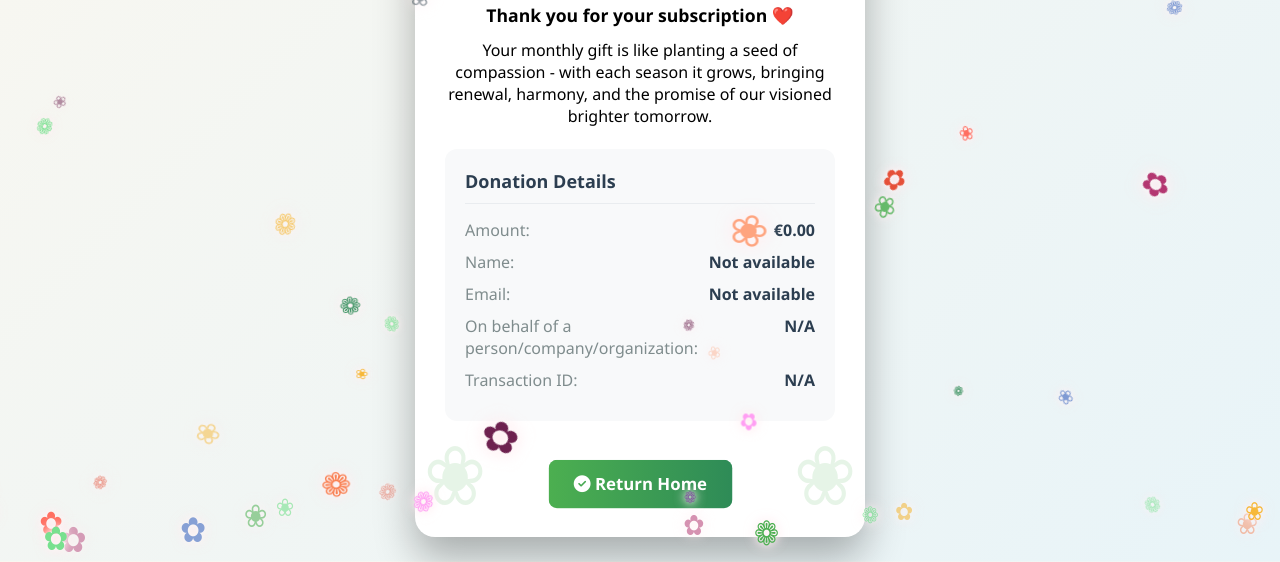
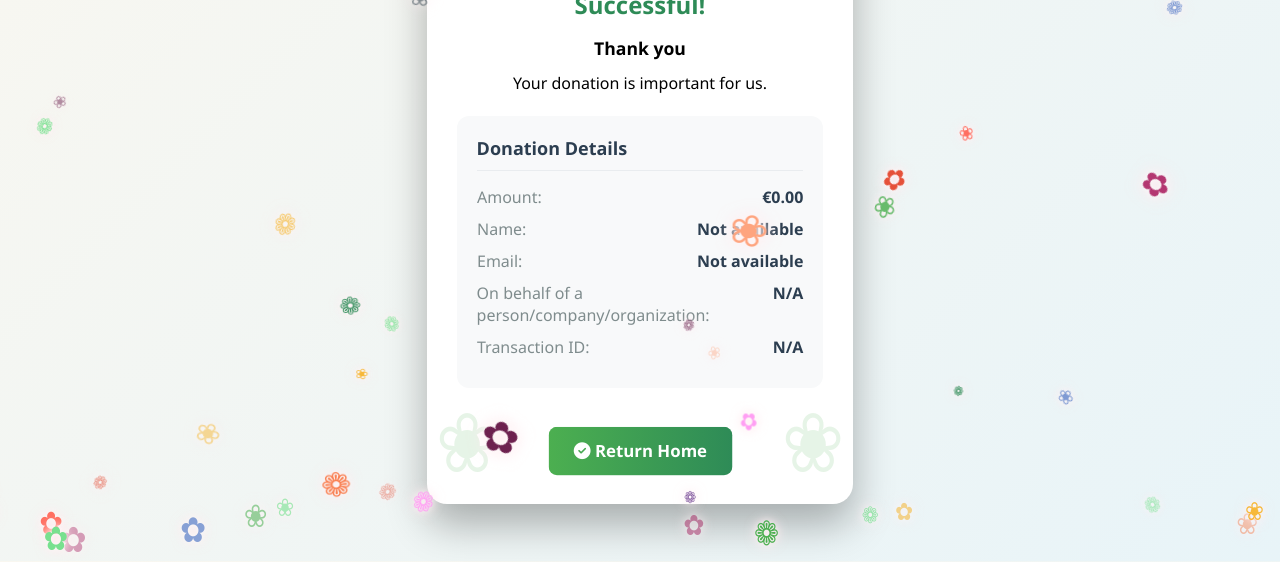
Before and after one commit to devTho77-star/stripe-test-gv-pay-monthly_pciOK, a website: page success_confirmation.html in a window 1280 px wide. Shown: the part 239-801 px from the top of the page. Drawn offline with Linux system fonts and the light colour scheme.

Commit message:
Update success_confirmation.html

```diff
--- a/success_confirmation.html
+++ b/success_confirmation.html
@@ -129,18 +129,79 @@
     .corner-bottom-right { bottom:10px; right:10px; }
 
     /* Donation Details */
-    .donation-details { background:#f8f9fa; border-radius:12px; padding:20px; margin:20px 0; text-align:left; }
-    .donation-details h3 { color:#2c3e50; margin-bottom:15px; font-size:18px; border-bottom:1px solid #e9ecef; padding-bottom:10px; }
-    .detail-row { display:flex; justify-content:space-between; margin-bottom:10px; }
+    .donation-details {
+      background:#f8f9fa;
+      border-radius:12px;
+      padding:20px;
+      margin:20px 0;
+      text-align:left;
+      animation: fadeIn 1s ease forwards;
+      opacity: 0;
+      transform: translateY(20px);
+    }
+    @keyframes fadeIn {
+      to { opacity: 1; transform: translateY(0); }
+    }
+    .donation-details h3 {
+      color:#2c3e50;
+      margin-bottom:15px;
+      font-size:18px;
+      border-bottom:1px solid #e9ecef;
+      padding-bottom:10px;
+      animation: slideInFromLeft 0.8s ease forwards;
+      opacity: 0;
+      transform: translateX(-20px);
+    }
+    @keyframes slideInFromLeft {
+      to { opacity: 1; transform: translateX(0); }
+    }
+    .detail-row {
+      display:flex;
+      justify-content:space-between;
+      margin-bottom:10px;
+      animation: fadeInRow 0.5s ease forwards;
+      opacity: 0;
+    }
+    .detail-row:nth-child(1) { animation-delay: 0.2s; }
+    .detail-row:nth-child(2) { animation-delay: 0.3s; }
+    .detail-row:nth-child(3) { animation-delay: 0.4s; }
+    .detail-row:nth-child(4) { animation-delay: 0.5s; }
+    .detail-row:nth-child(5) { animation-delay: 0.6s; }
+    @keyframes fadeInRow {
+      to { opacity: 1; }
+    }
     .detail-label { color:#7f8c8d; font-weight:500; }
     .detail-value { color:#2c3e50; font-weight:600; }
 
+    /* Thank you message animation */
+    .thank-you-message {
+      animation: thankYouPulse 2s ease-in-out infinite;
+    }
+    @keyframes thankYouPulse {
+      0%, 100% { transform: scale(1); }
+      50% { transform: scale(1.05); }
+    }
+
     /* Flowers */
-    .flower { position:fixed; pointer-events:none; z-index:1001; font-size:24px; opacity:0.9;
+    .flower {
+      position:fixed;
+      pointer-events:none;
+      z-index:1001;
+      font-size:24px;
+      opacity:0.9;
       text-shadow:0 0 6px rgba(255,255,255,0.8),0 0 12px rgba(255,192,203,0.6);
       filter: drop-shadow(0 0 6px rgba(255,255,255,0.6));
     }
-    #flower-ground { position:fixed; bottom:0; left:0; width:100%; height:200px; pointer-events:none; z-index:1001; overflow:visible; }
+    #flower-ground {
+      position:fixed;
+      bottom:0;
+      left:0;
+      width:100%;
+      height:200px;
+      pointer-events:none;
+      z-index:1001;
+      overflow:visible;
+    }
   </style>
 </head>
 <body>
@@ -154,11 +215,11 @@
       <div class="success-icon"><i class="fas fa-check"></i></div>
 
 
-      <h2 style="margin-bottom: 15px; color: #2E8B57;">Payment Successful!</h2>
-      <p style="font-size: 1.1rem; line-height: 1.6; margin-top: 10px; margin-bottom: 10px; font-weight: bold;"> Thank you for your subscription ❤️️ </p>
+      <h2 style="margin-bottom: 15px; color: #2E8B57; animation: fadeBounce 1.5s ease forwards;"> Successful!</h2>
+      <p class="thank-you-message" style="font-size: 1.1rem; line-height: 1.6; margin-top: 10px; margin-bottom: 10px; font-weight: bold;"> Thank you </p>
 
 
-      <p>Your monthly gift is like planting a seed of compassion - with each season it grows, bringing renewal, harmony, and the promise of our visioned brighter tomorrow.</p>
+      <p style="animation: floatText 3s ease-in-out infinite;">Your donation is important for us.</p>
 
 
       <div class="donation-details">
@@ -193,7 +254,9 @@
                                 paymentDetails.donationBy : 'N/A';
           document.getElementById('success-on-behalf-of').textContent = onBehalfOfValue;
 
-          document.getElementById('success-transaction-id').textContent = paymentDetails.transactionId;
+          // Use transaction ID if available, otherwise use subscription ID
+          const transactionId = paymentDetails.transactionId || paymentDetails.subscriptionId || 'N/A';
+          document.getElementById('success-transaction-id').textContent = transactionId;
 
           // Clear the stored data
           sessionStorage.removeItem('paymentDetails');
```
